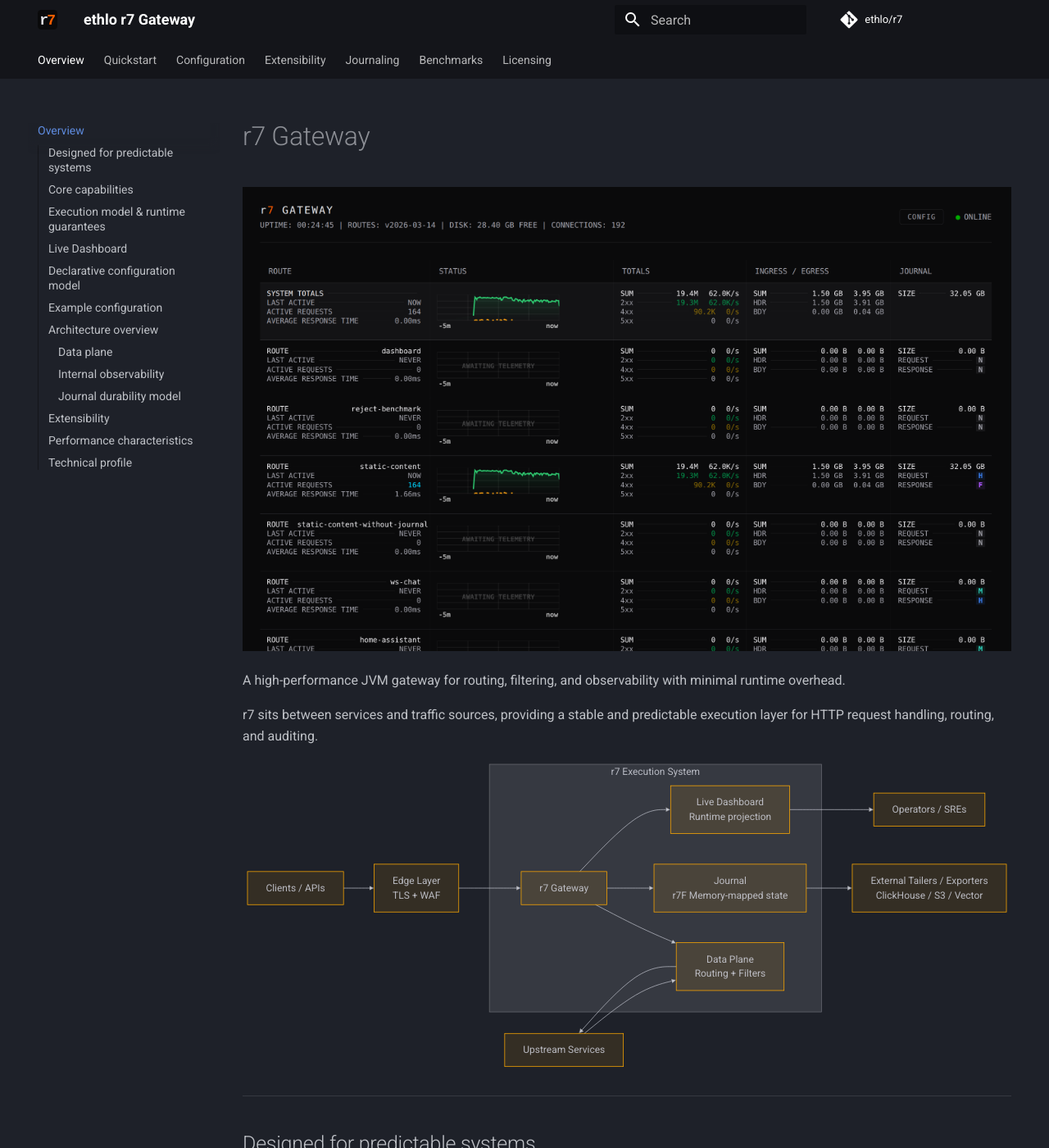
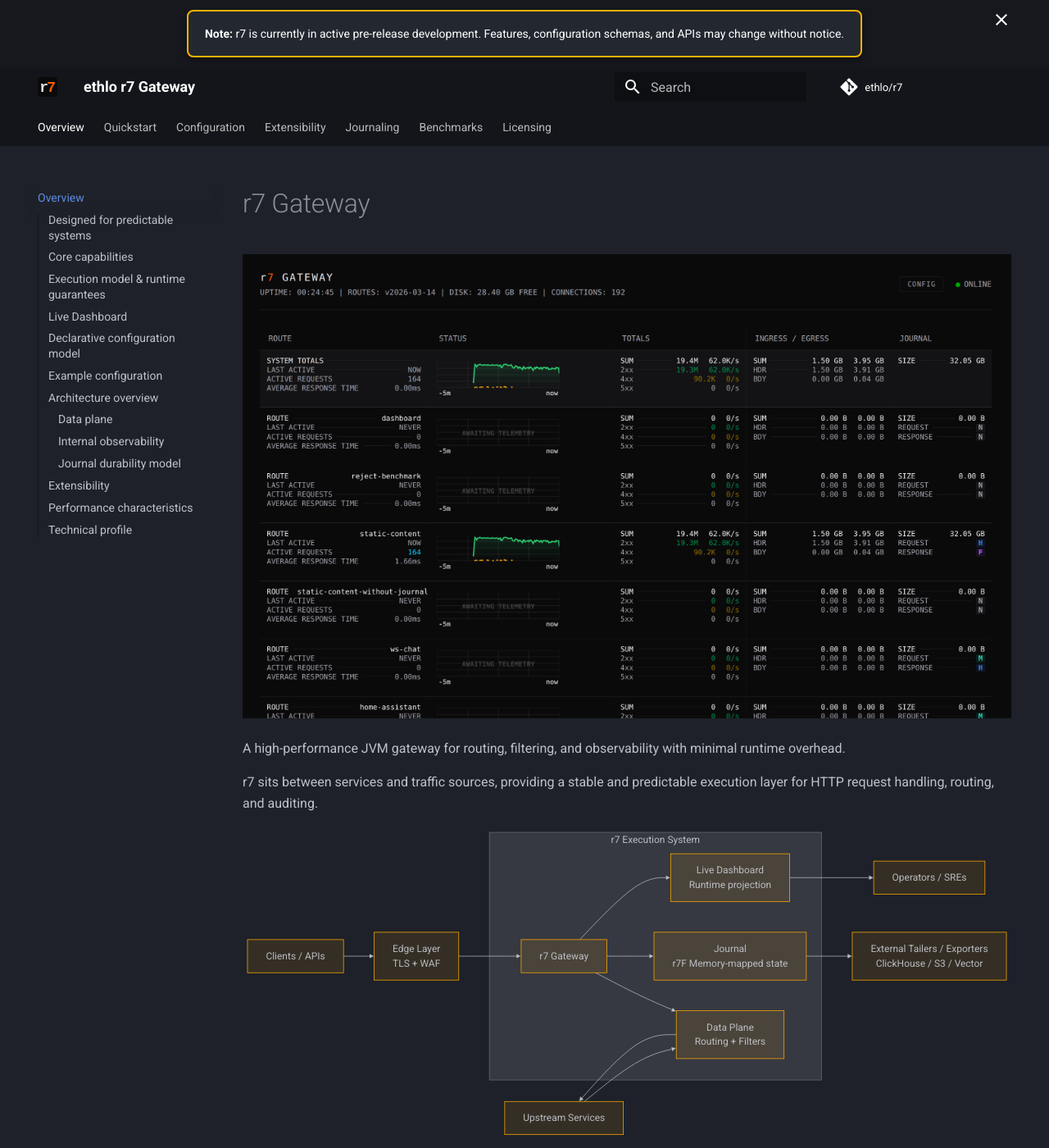
Before and after one commit to ethlo/r7, an MkDocs documentation site: the page built from docs/index.md, in a window 1280 px wide and 1400 px high. Shown: the whole window at 82% size. Built offline with MkDocs 1.6.1 and Material for MkDocs 9.7.7, drawn with Linux system fonts in a browser that asks for light colours; comment, search, counter and statistics services are not loaded.

```diff
--- /dev/null
+++ b/docs/overrides/main.html
@@ -0,0 +1,7 @@
+{% extends "base.html" %}
+
+{% block announce %}
+<div class="r7-banner">
+    <strong>Note:</strong> r7 is currently in active pre-release development. Features, configuration schemas, and APIs may change without notice.
+</div>
+{% endblock %}
--- /dev/null
+++ b/docs/stylesheets/custom.css
@@ -0,0 +1,18 @@
+.r7-banner {
+    padding: 0.8rem 1rem;
+
+    background-color: var(--zn-surface-color, #232830);
+    border: 2px solid #ffb300;
+
+    border-radius: 8px;
+    box-shadow: 0 4px 6px rgba(0, 0, 0, 0.3);
+
+    margin: 0.5rem auto;
+    max-width: fit-content;
+    text-align: center;
+}
+
+:root[data-theme="dark"] {
+    --zn-bg-color: #1e212b;
+    --zn-surface-color: #232830;
+}
--- a/mkdocs.yml
+++ b/mkdocs.yml
@@ -5,7 +5,9 @@
 repo_name: ethlo/r7
 
 theme:
+  custom_dir: docs/overrides
   name: material
+  variant: classic
   palette:
     scheme: slate
     primary: black
@@ -14,12 +16,16 @@
     - navigation.tabs
     - content.code.copy
     - toc.integrate
+    - announce.dismiss
   logo: assets/r7.svg
   favicon: assets/r7.svg
 
+extra_css:
+  - stylesheets/custom.css
+
 extra:
   announcement: >
-    **Note:** r7 is currently in active pre-release development. Features, configuration schemas, and APIs may change without notice.
+    **Note:** r7 is currently in active pre-release development. Features, configuration, and APIs may change without notice.
 
 nav:
   - Overview: index.md
```
Also changed, not shown: 1 other file.
